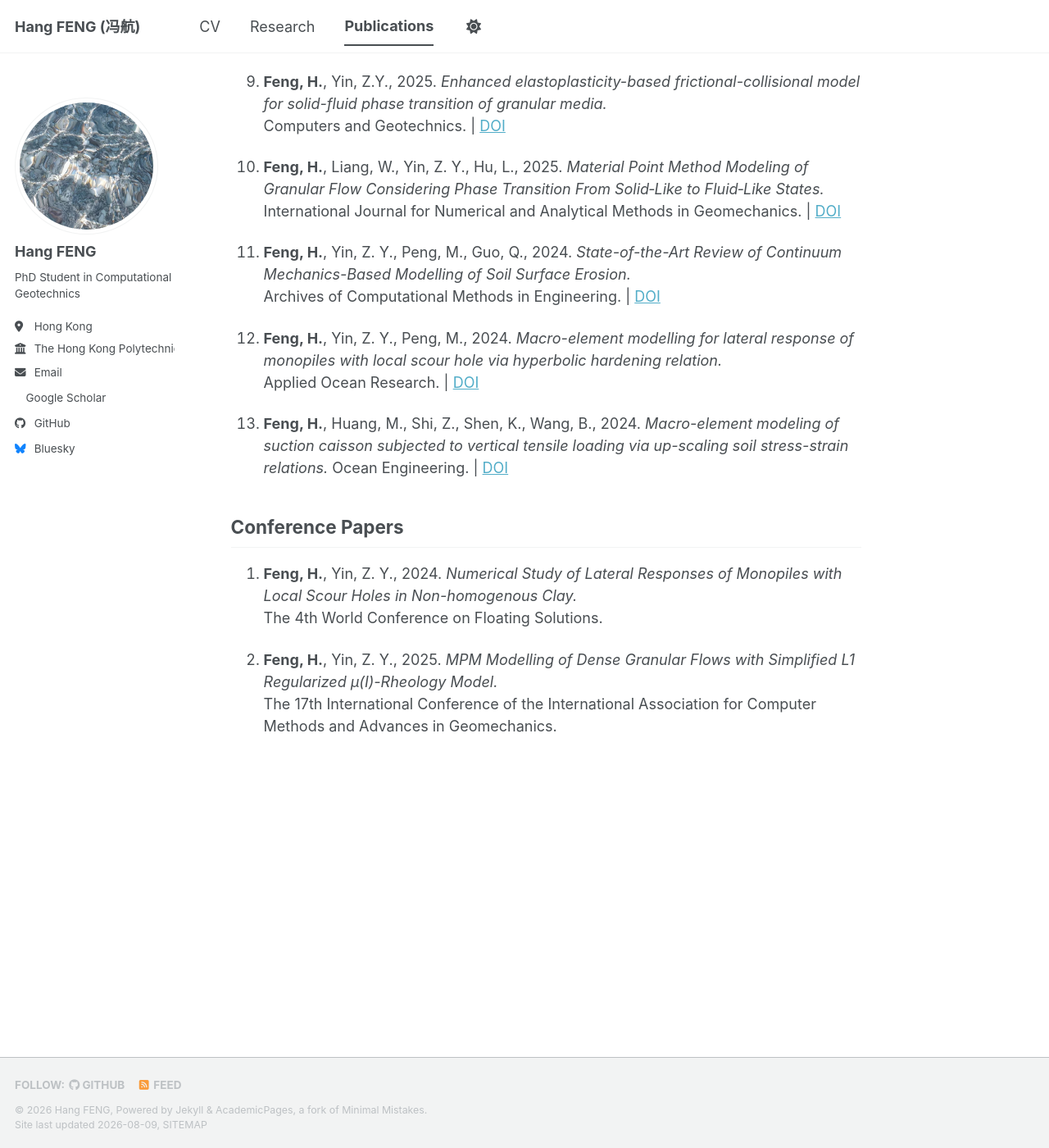
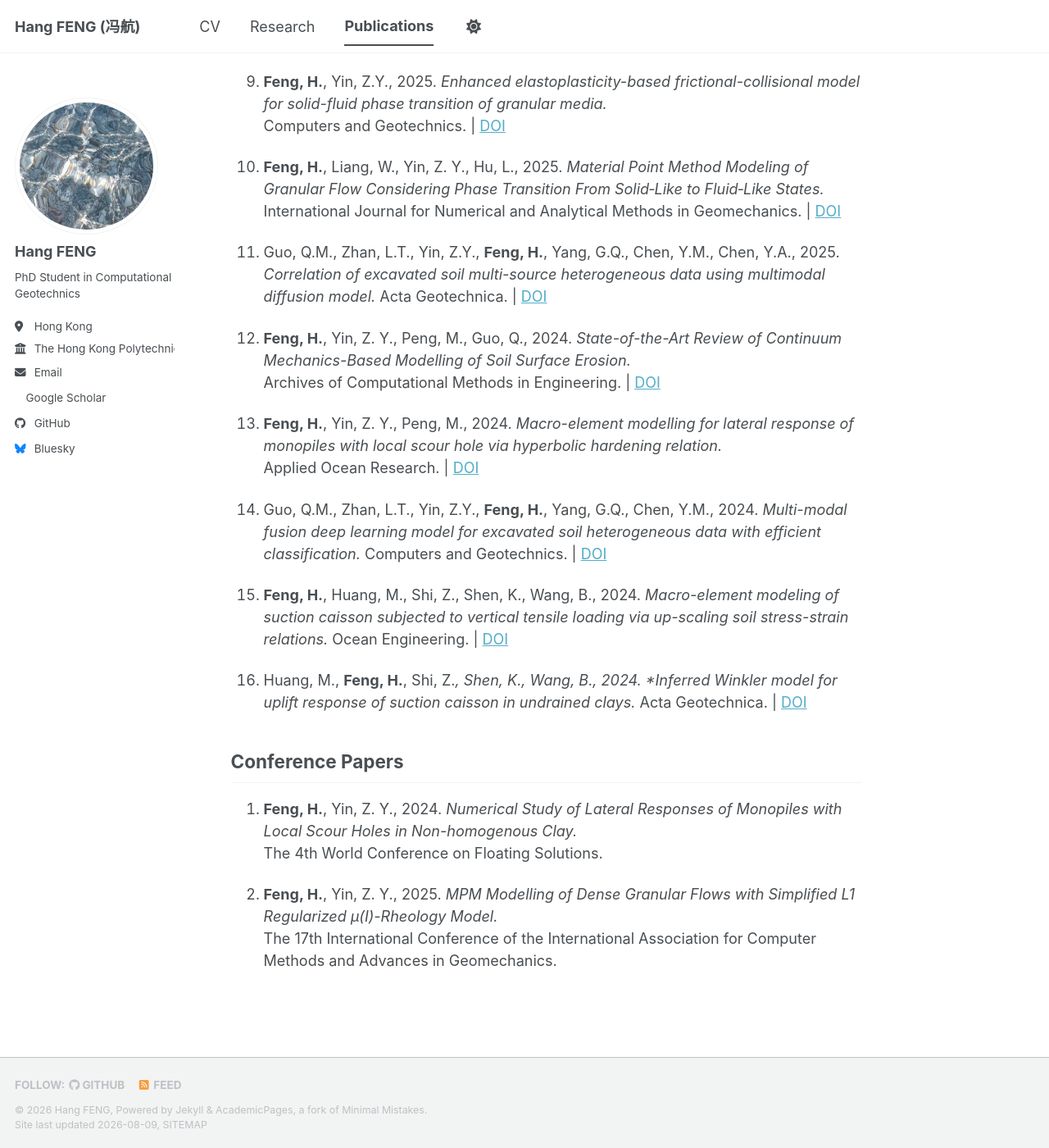
Before and after one commit to fenghang454/fenghang454.github.io, a Jekyll site: the page built from _pages/publications.md, in a window 1280 px wide and 1400 px high, scrolled down 1022 px. Shown: the whole window at 82% size. Built offline with Jekyll 4.4.1, drawn with Linux system fonts in a browser that asks for light colours; a style sheet for code colours, icons or effects is not loaded.

Commit message:
Update publications.md

```diff
--- a/_pages/publications.md
+++ b/_pages/publications.md
@@ -5,58 +5,69 @@ author_profile: true
 ---
 
 ## Journal Papers
-
-1. **Feng, H.**, Yin, Z.Y., Li Y., Liu, Y., 2026.
+16. **Feng, H.**, Yin, Z.Y., Li Y., Liu, Y., 2026.
    *Enhanced cut-cell material point method for viscous incompressible flow past a cylinder: development and validation*
    Journal of Computational Physics.   | [DOI](https://doi.org/10.1016/j.jcp.2026.115120)
 
-2. **Feng, H.**, Yin, Z.Y., 2026.
+15. **Feng, H.**, Yin, Z.Y., 2026.
    *Staggered-grid explicit-implicit two-phase two-point MPM for submarine landslides*
    International Journal of Mechanical Sciences.  | [DOI](https://doi.org/10.1016/j.ijmecsci.2026.111652)
 
-3. **Feng, H.**, Yin, Z.Y., 2026.
+14. **Feng, H.**, Yin, Z.Y., 2026.
    *Beyond critical state: A critical-state hydrodynamic model (CSHM) for solid-fluid phase transition of clay*
    Engineering Geology.  | [DOI](https://doi.org/10.1016/j.enggeo.2026.108671)
 
-4. **Feng, H.**, Yin, Z.Y., 2026.
+13. **Feng, H.**, Yin, Z.Y., 2026.
    *Soil surface erosion simulation using material point method*
    International Journal of Mechanical Sciences.  | [DOI](https://doi.org/10.1016/j.ijmecsci.2026.111470)
 
-5. **Feng, H.**, Yin, Z.Y., 2026.
+12. **Feng, H.**, Yin, Z.Y., 2026.
    *Explicit-Implicit Material Point Method for Dense Granular Flows With a Novel Regularized µ(I) Model*
    International Journal for Numerical and Analytical Methods in Geomechanics.  | [DOI](https://doi.org/10.1002/nag.70273)
 
-6. Zhu, K., **Feng, H.***, Yu, J., Li, S., 2026.
+11. Zhu, K., **Feng, H.***, Yu, J., Li, S., 2026.
    *Numerical investigation and ML-based formulation for conventional and modified suction caissons subjected to unidirectional and combined loadings.*
    Computers and Geotechnics.  | [DOI](https://doi.org/10.1016/j.compgeo.2025.107637)
 
-7. **Feng, H.**, Yin, Z.Y., Qiu, Y., 2025.
+10. **Feng, H.**, Yin, Z.Y., Qiu, Y., 2025.
    *Two-phase two-point MPM modeling of submarine granular flows considering solid-to-fluid phase transition over frictional plane.*
    Ocean Engineering.  | [DOI](https://doi.org/10.1016/j.oceaneng.2025.122798)
 
-8. **Feng, H.**, Yin, Z.Y., Liang, W., 2025.
+9. **Feng, H.**, Yin, Z.Y., Liang, W., 2025.
    *A novel unified elastoplasticity-μ(I) phase transition model for granular flows from solid-like to fluid-like states and its application.*
    Engineering Geology.  | [DOI](https://doi.org/10.1016/j.enggeo.2025.108054)
 
-9. **Feng, H.**, Yin, Z.Y., 2025.
+8. **Feng, H.**, Yin, Z.Y., 2025.
    *Enhanced elastoplasticity-based frictional-collisional model for solid-fluid phase transition of granular media.*
    Computers and Geotechnics.  | [DOI](https://doi.org/10.1016/j.compgeo.2025.107218)
 
-10. **Feng, H.**, Liang, W., Yin, Z. Y., Hu, L., 2025.
+7. **Feng, H.**, Liang, W., Yin, Z. Y., Hu, L., 2025.
    *Material Point Method Modeling of Granular Flow Considering Phase Transition From Solid‐Like to Fluid‐Like States.*
    International Journal for Numerical and Analytical Methods in Geomechanics.  | [DOI](https://doi.org/10.1002/nag.3947)
 
-11. **Feng, H.**, Yin, Z. Y., Peng, M., Guo, Q., 2024.
+6. Guo, Q.M., Zhan, L.T., Yin, Z.Y., **Feng, H.**, Yang, G.Q., Chen, Y.M., Chen, Y.A., 2025.
+   *Correlation of excavated soil multi-source heterogeneous data using multimodal diffusion model.*
+   Acta Geotechnica.  | [DOI](https://doi.org/10.1007/s11440-025-02690-z)
+
+5. **Feng, H.**, Yin, Z. Y., Peng, M., Guo, Q., 2024.
    *State-of-the-Art Review of Continuum Mechanics-Based Modelling of Soil Surface Erosion.*
    Archives of Computational Methods in Engineering.  | [DOI](https://doi.org/10.1007/s11831-024-10198-0)
 
-11. **Feng, H.**, Yin, Z. Y., Peng, M., 2024.
+4. **Feng, H.**, Yin, Z. Y., Peng, M., 2024.
    *Macro-element modelling for lateral response of monopiles with local scour hole via hyperbolic hardening relation.*
    Applied Ocean Research.  | [DOI](https://doi.org/10.1016/j.apor.2024.104233)
 
-12. **Feng, H.**, Huang, M., Shi, Z., Shen, K., Wang, B., 2024.
+3. Guo, Q.M., Zhan, L.T., Yin, Z.Y., **Feng, H.**, Yang, G.Q., Chen, Y.M., 2024.
+   *Multi-modal fusion deep learning model for excavated soil heterogeneous data with efficient classification.*
+   Computers and Geotechnics.  | [DOI](https://doi.org/10.1016/j.compgeo.2024.106697)
+
+2. **Feng, H.**, Huang, M., Shi, Z., Shen, K., Wang, B., 2024.
    *Macro-element modeling of suction caisson subjected to vertical tensile loading via up-scaling soil stress-strain relations.*
    Ocean Engineering.  | [DOI](https://doi.org/10.1016/j.oceaneng.2024.117850)
+
+1. Huang, M., **Feng, H.**, Shi, Z.*, Shen, K., Wang, B., 2024.
+   *Inferred Winkler model for uplift response of suction caisson in undrained clays.*
+   Acta Geotechnica.  | [DOI](https://doi.org/10.1007/s11440-023-01916-2)
 
 ## Conference Papers
 
```
